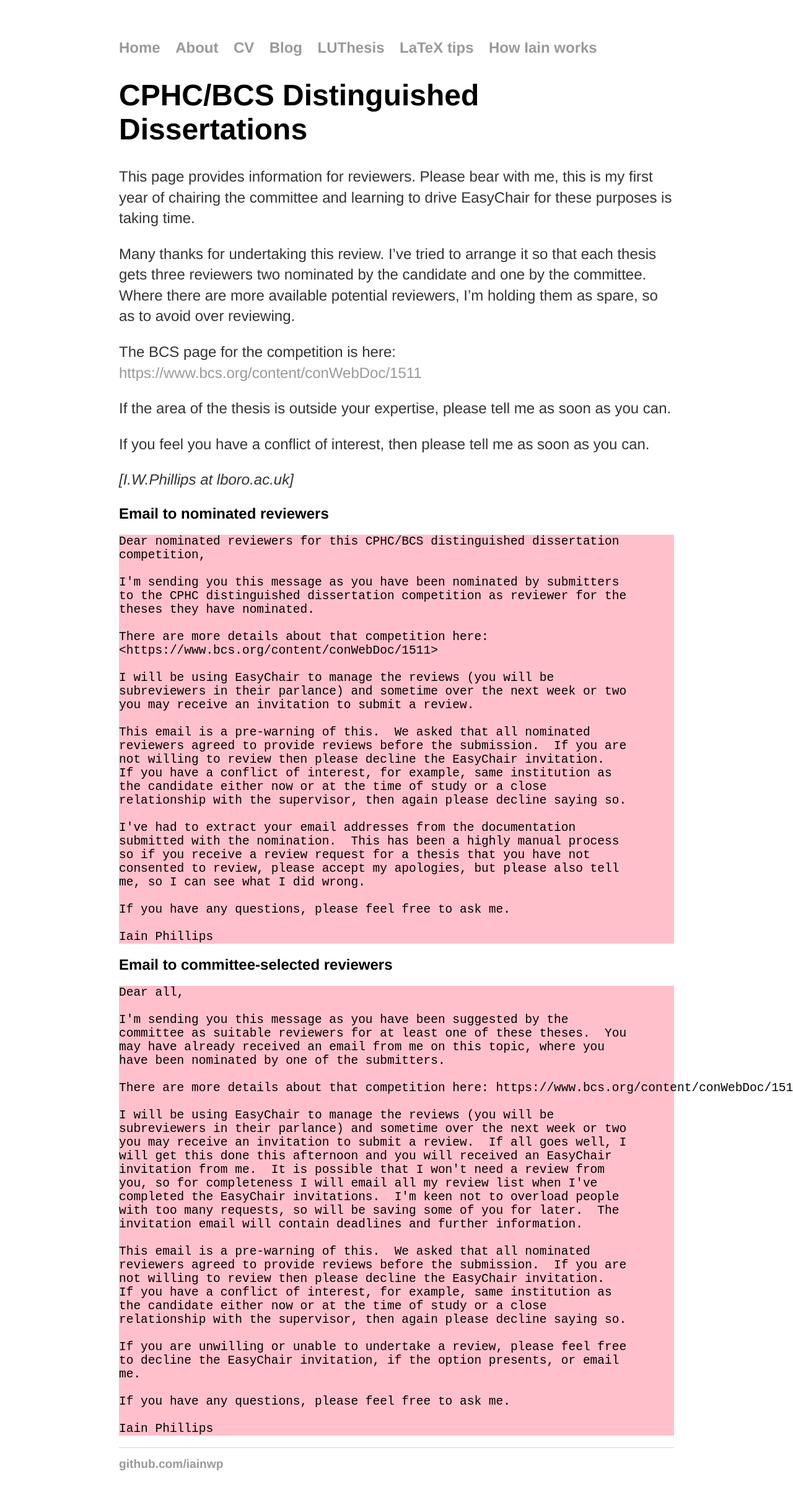
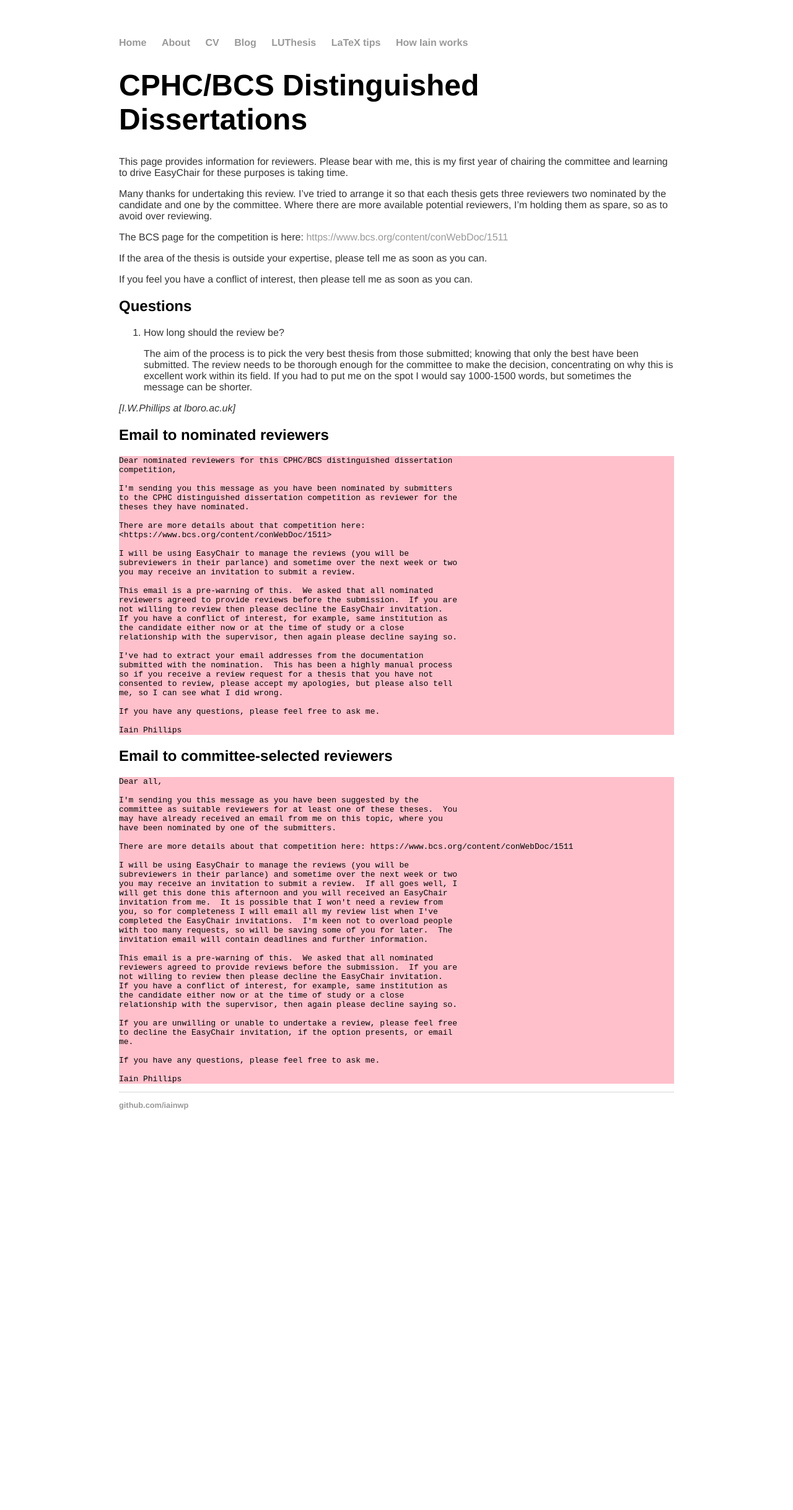
Before and after one commit to iainwp/iainwp.github.io, a Jekyll site: the page built from disdis/index.md, in a window 1280 px wide. Shown: the whole page at 62% size. Built offline with Jekyll 4.4.1, drawn with Linux system fonts in a browser that asks for light colours; after the commit the page ends 1851 px from its top, so only the background shows below that.

Commit message:
changed css added q1

```diff
--- a/css/main.css
+++ b/css/main.css
@@ -25,8 +25,7 @@ h1 {
     font-family:'Helvetica', 'Arial', 'Sans-Serif';
 }
 p, li {
-    font-size: 1.5em;
-    line-height: 1.4em;
+    font-size: 1em;
     color: #333;
 }
 footer {
@@ -35,7 +34,7 @@ footer {
 }
 
 pre {
-    font-size: 1.5em;
+    font-size: 1em;
     background: pink;
 }
 
--- a/disdis/index.md
+++ b/disdis/index.md
@@ -23,6 +23,19 @@ soon as you can.
 
 If you feel you have a conflict of interest, then please tell me as
 soon as you can.
+
+Questions
+---
+
+1. How long should the review be?
+
+   The aim of the process is to pick the very best thesis from those
+   submitted; knowing that only the best have been submitted.  The
+   review needs to be thorough enough for the committee to make the
+   decision, concentrating on why this is excellent work within its
+   field.  If you had to put me on the spot I would say 1000-1500
+   words, but sometimes the message can be shorter.
+
 
 *[I.W.Phillips at lboro.ac.uk]*
 
```
